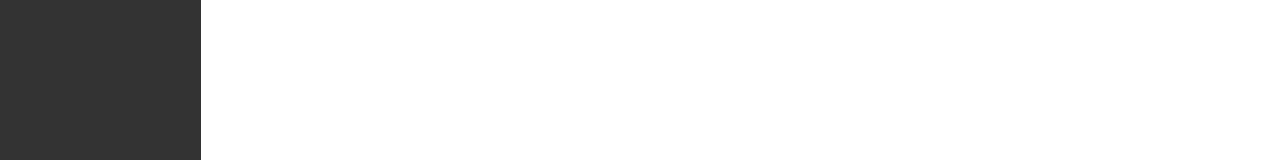
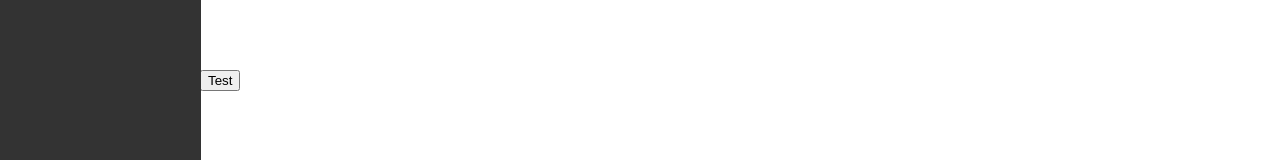
Before and after one commit to WukoSiric/vue-maze-visualizer, a Vue app: page / in a window 1280 px wide. Shown: the part 502-662 px from the top of the page. Built offline with nearby package versions, Linux system fonts and the light colour scheme.

Commit message:
Draw grid on canvas

```diff
--- a/src/App.vue
+++ b/src/App.vue
@@ -2,6 +2,7 @@
 import HelloWorld from './components/HelloWorld.vue'
 import TheWelcome from './components/TheWelcome.vue'
 import Navbar from './components/Navbar.vue'
+import Maze from './components/Maze.vue';
 </script>
 
 <template>
@@ -18,6 +19,7 @@ import Navbar from './components/Navbar.vue'
     Tempore dolores unde quasi, commodi nobis optio ratione, placeat, fugiat repellendus eveniet odio? Esse ducimus officiis cum est laudantium a commodi animi repudiandae architecto, eveniet asperiores totam sunt voluptas officia.</p>
     <p>Lorem ipsum dolor sit amet consectetur adipisicing elit. Reprehenderit, nulla? Nesciunt, quisquam omnis sed quas nulla eligendi recusandae mollitia blanditiis? Modi quo perferendis magni nobis nisi cumque illum laudantium quod!
     Exercitationem praesentium officia dolor obcaecati sed, perspiciatis quas ex ab minima. Sint deserunt explicabo nisi laboriosam nostrum iure, alias eum vero odit blanditiis aliquid labore dolorem perspiciatis maxime natus sapiente.</p>
+    <Maze></Maze>
   </main>
 </template>
 
--- a/src/components/Maze.vue
+++ b/src/components/Maze.vue
@@ -1,20 +1,66 @@
 <script>
 export default {
   data() {
-    return {
-    };
+    let canvas;
+    let context;
+    let width;
+    let height;
+    let gap;
+    let rows;
+    let columns;
+
+  },
+  mounted() {
+    this.canvas = document.getElementById("maze");
+    this.context = maze.getContext("2d");
+    this.canvas.width, this.width = window.innerWidth;
+    this.canvas.height, this.height = window.innerHeight;
+    this.gap = 10;
+    this.columns= Math.floor(this.width / this.gap);
+    this.rows = Math.floor(this.height / this.gap);
   },
   methods: {
-  },
-  mounted() {
-  },
-  destroyed() {
+    drawTopLine(x, y) {
+      this.context.beginPath();
+      this.context.moveTo(x, y);
+      this.context.lineTo(x + 100, y + 100);
+      this.context.stroke();
+      console.log("drawing line");
+    },
+    drawGrid() {
+      for (let i = 0; i < this.rows; i += this.gap) {
+        for (let j = 0; j < this.columns; j+= this.gap) {
+          // draw top line
+          this.context.beginPath();
+          this.context.moveTo(i, j);
+          this.context.lineTo(i + this.gap, j);
+          this.context.stroke();
+          // draw right line
+          this.context.beginPath();
+          this.context.moveTo(i + this.gap, j);
+          this.context.lineTo(i + this.gap, j + this.gap);
+          this.context.stroke();
+          // draw bottom line
+          this.context.beginPath();
+          this.context.moveTo(i, j + this.gap);
+          this.context.lineTo(i + this.gap, j + this.gap);
+          this.context.stroke();
+          // draw left line
+          this.context.beginPath();
+          this.context.moveTo(i, j);
+          this.context.lineTo(i, j + this.gap);
+          this.context.stroke();
+        }
+      }
+      console.log(this.width);
+    }
   }
 }
 </script>
-
 <template>
+  <button v-on:click="drawGrid">Test</button>
+  <canvas id="maze"></canvas>
 </template>
 
-<style scoped>
+<style>
 </style>
```
